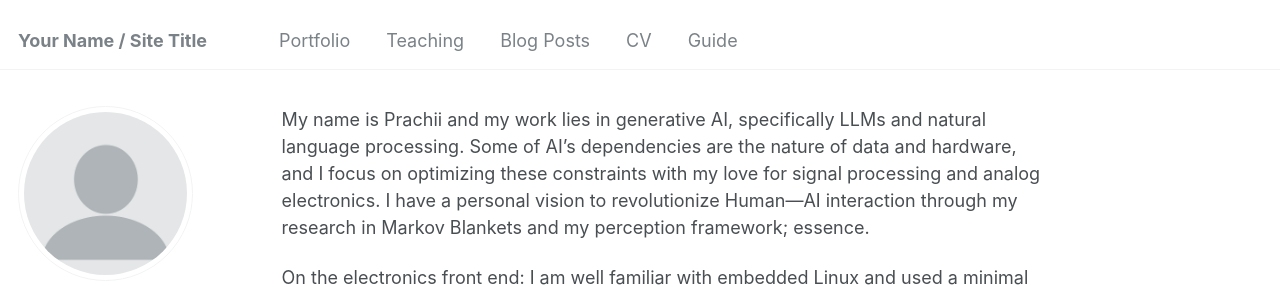
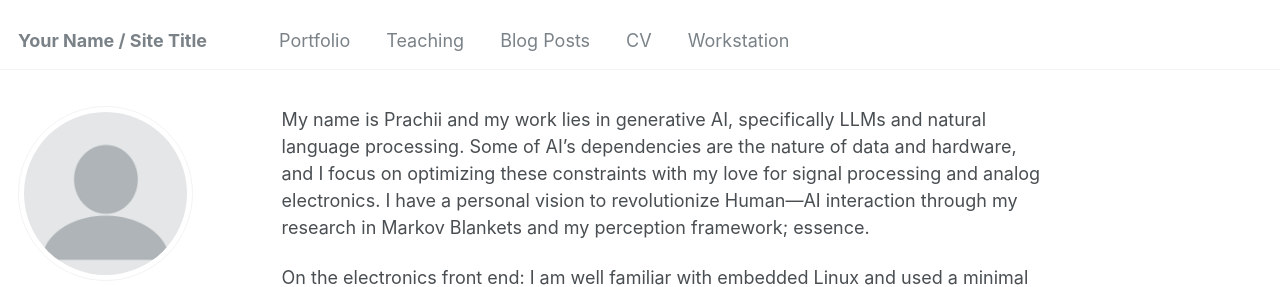
Before and after one commit to asaiyru99/asaiy, a Jekyll site: the page built from _pages/about.md, in a window 1280 px wide. Shown: the top 287 px of the page. Built offline with Jekyll 4.4.1, drawn with Linux system fonts in a browser that asks for light colours; some web fonts are replaced.

Commit message:
Update navigation.yml

```diff
--- a/_data/navigation.yml
+++ b/_data/navigation.yml
@@ -18,5 +18,5 @@ main:
   - title: "CV"
     url: /cv/
 
-  - title: "Guide"
-    url: /markdown/
+  - title: "Workstation"
+    url: /workstation/
```
